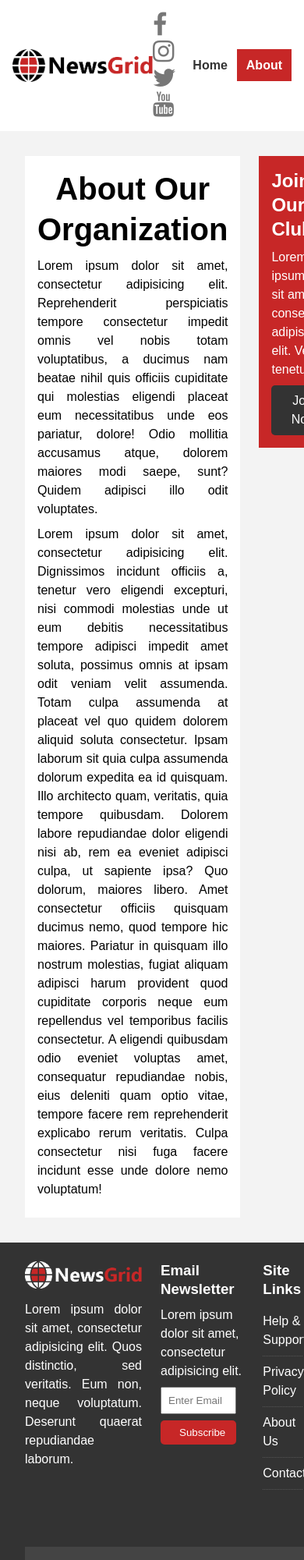
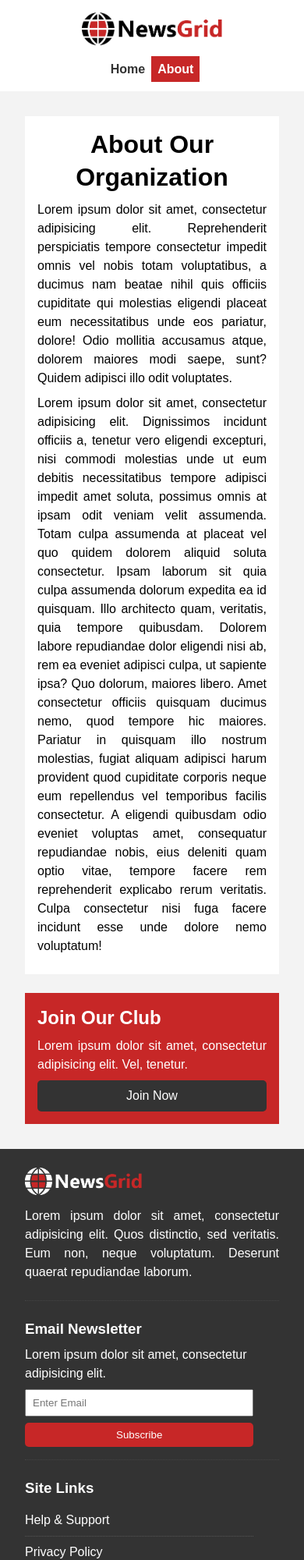
Before and after one commit to khanhnguyen0993/Projects_Sandbox, a plain HTML site: page [Grid] NewsGrid/about.html in a window 390 px wide. Shown: the top 2000 px of the page at 78% size. Drawn offline with Linux system fonts and the light colour scheme.

Commit message:
Responsive with Grid

```diff
--- a/[Grid] NewsGrid/css/mobile.css
+++ b/[Grid] NewsGrid/css/mobile.css
@@ -0,0 +1,69 @@
+/* Navigation */
+#main-nav .social {
+  display: none;
+}
+
+#main-nav .container{
+  grid-template-columns: 1fr;
+  grid-gap: 1.2rem;
+}
+
+#main-nav .logo,
+#main-nav ul {
+  justify-self: center;
+}
+
+#main-nav ul li a{
+  padding: .5rem;
+}
+
+
+
+/* Home Articles */
+#home-articles .articles-container > *:first-child,
+#home-articles .articles-container > *:last-child {
+  /*grid-template-columns: 1fr;*/
+  grid-column: 1;
+}
+
+/* must first clear the span -> 1 by using grid-column */
+#home-articles .articles-container {
+  grid-template-columns: repeat(2, 1fr);
+  grid-gap: 1rem;
+}
+
+@media (max-width: 600px){
+
+  /* Stack Grid Items */
+  #showcase .showcase-container,
+  #home-articles .articles-container,
+  #main-footer .footer-container {
+    /* repeat(1, 1fr); = 1fr */
+    grid-template-columns: 1fr;
+  }
+
+  #main-footer .footer-container > *:last-child {
+    grid-column: 1;
+  }
+
+  #main-footer .footer-container > * {
+    border-bottom: 1px #444 dotted;
+    padding-bottom: 1rem;
+  }
+
+  #main-footer .footer-container > *:nth-child(4),
+  #main-footer .footer-container > *:nth-child(3)
+  > *:last-child
+  > *:last-child{
+    border: none;
+  }
+
+  .page-container {
+    grid-template-columns: 1fr;
+  }
+  .page-container > *:first-child {
+    grid-row: 1;
+  }
+
+  .l-heading { font-size: 2rem; }
+}
--- a/[Grid] NewsGrid/css/style.css
+++ b/[Grid] NewsGrid/css/style.css
@@ -107,6 +107,10 @@ h1, h2, h3, h4, h5, h6 {
 .card {
   background: #fff;
   padding: 1rem;
+}
+
+.card p {
+  text-align: justify;
 }
 
 .bg-primary {
```
